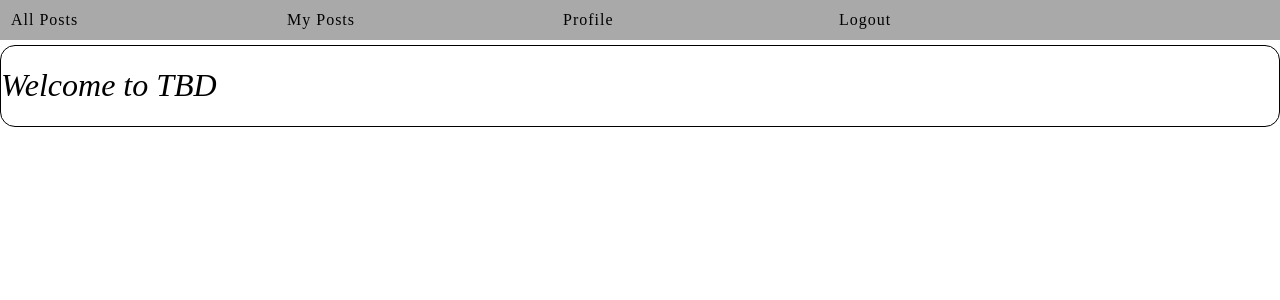
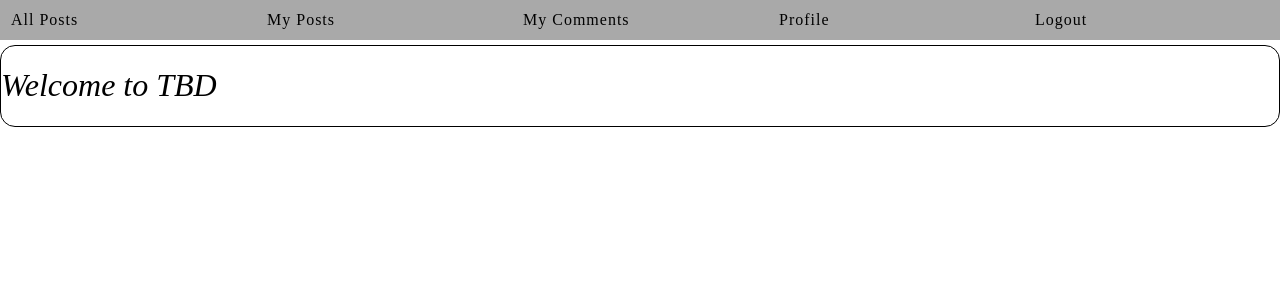
Before and after one commit to ccote95/Capstone, a React (Vite) app: page / in a window 1280 px wide. Shown: the top 300 px of the page. Built offline with nearby package versions, Linux system fonts and the light colour scheme; sample sign-in values are in the browser's storage.

Commit message:
Added the my comments section to the navbar

```diff
--- a/src/components/navbar/NavBar.jsx
+++ b/src/components/navbar/NavBar.jsx
@@ -13,6 +13,11 @@ export const NavBar = () => {
       <li className="navbar-item">
         <Link to="/myposts" className="navbar-link">
           My Posts
+        </Link>
+      </li>
+      <li className="navbar-item">
+        <Link to="/mycomments" className="navbar-link">
+          My Comments
         </Link>
       </li>
       <li className="navbar-item">
```
